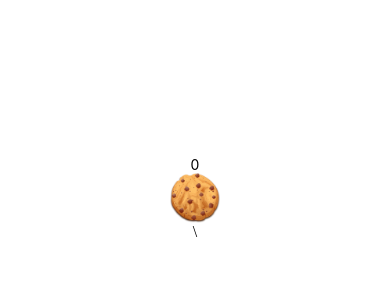
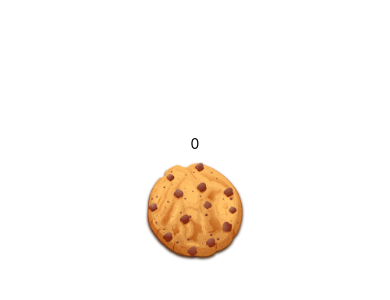
Before and after one commit to sembb/reactcoockieclicker, a React Native app: screen / in a window 390 px wide. Shown: the part 224-524 px from the top of the page. Built offline with nearby package versions, Linux system fonts and the light colour scheme.

Commit message:
Het is nu na 10 koekjes mogelijk om op een knop te klikken, dan gaan er 10 koekjes weer af.

```diff
--- a/App.js
+++ b/App.js
@@ -1,27 +1,35 @@
 import { StatusBar } from 'expo-status-bar';
 import React, {useState} from 'react';
 import { Button, StyleSheet, Text, View, Image, TouchableOpacity } from 'react-native';
+import Purchasables from './Purchasables';
 
 
-export default function App() {
+export default function App(props) {
   {/* Make the state that holds the amount of cookies */}
   const [cookieCount, modifyCookieCount] = useState(0)
+
+  function addPurchase(count){
+    modifyCookieCount(cookieCount-count)
+  }
 
   return (
     <View style={styles.container}>
       <Text>{cookieCount}</Text>
       {/* TouchableOpacity is needed to make use of Onpress prop */}
-      <TouchableOpacity onPress = {plip}>
+      <TouchableOpacity onPress = {addCookie}>
         <Image style={styles.image} source={require('./images/cookie.png')}/>
-      </TouchableOpacity>\
+      </TouchableOpacity>
+        <Purchasables addPurchase={addPurchase} count={cookieCount} title='Koekjesslaaf' cost="10"/>
       <StatusBar style="auto" />
     </View>
   );
 
-  function plip(){
+  function addCookie(){
     {/* Add a cookie */}
     modifyCookieCount(cookieCount+1)
   }
+
+
 
 }
 
@@ -35,7 +43,8 @@ const styles = StyleSheet.create({
   },
 
   image: {
-    width: 50,
-    height: 50,
+    marginTop: 10,
+    width: 100,
+    height: 100,
     resizeMode: 'contain' },
 });
--- /dev/null
+++ b/Purchasables.js
@@ -0,0 +1,12 @@
+import React, {useState} from 'react';
+import { Button, StyleSheet, Text, View, Image, TouchableOpacity } from 'react-native';
+
+export default class Purchasables extends React.Component{
+
+    render(){
+console.log(this.props);
+       return     this.props.count >= this.props.cost ?  <Button onPress = {this.props.addPurchase.bind(this, this.props.cost)}></Button>:
+       null
+
+    }
+}
```
